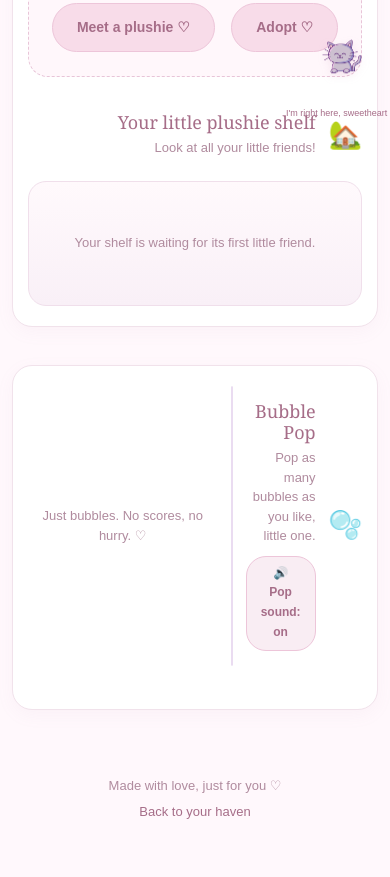
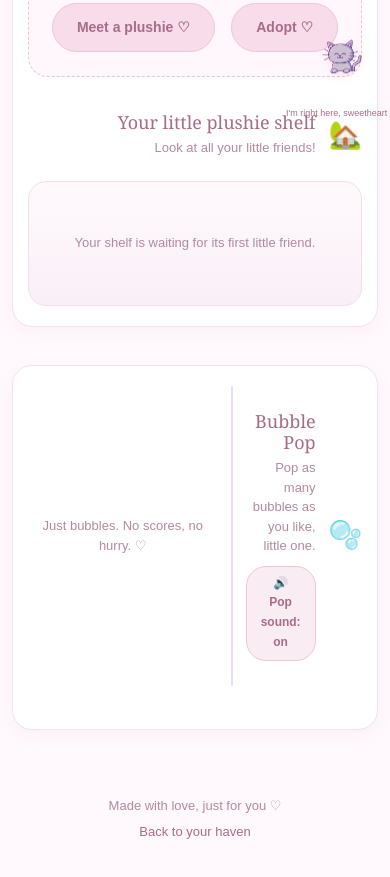
Before and after one commit to rishamin/little-corner, a plain HTML site: page fun.html in a window 390 px wide. Shown: the part 715-1592 px from the top of the page. Drawn offline with Linux system fonts and the light colour scheme.

Commit message:
Update fun.css

```diff
--- a/fun.css
+++ b/fun.css
@@ -511,3 +511,16 @@
 .sound-toggle.is-off {
   opacity: 0.7;
 }
+.fun-page .bubble-playground {
+  position: relative;
+  overflow: hidden;
+  height: 340px;
+  min-height: 340px;
+}
+
+@media (max-width: 600px) {
+  .fun-page .bubble-playground {
+    height: 300px;
+    min-height: 300px;
+  }
+}
```
